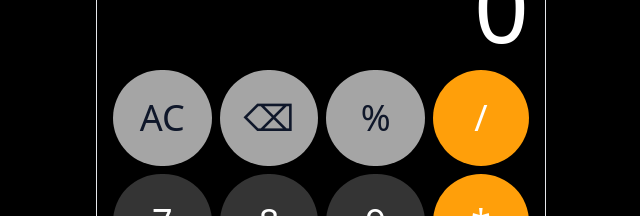
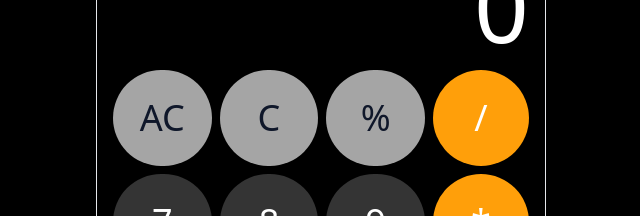
Before and after one commit to MdTehseenKhan/calc, a Next.js app: page / in a window 1280 px wide. Shown: the part 202-418 px from the top of the page, without its empty margins (319-959 px from the left). Built offline with nearby package versions, Linux system fonts and the light colour scheme.

Commit message:
Update index.js

```diff
--- a/pages/index.js
+++ b/pages/index.js
@@ -90,7 +90,7 @@ export default function Home() {
 					<div className="w-full flex">
 						<div className="w-3/4 grid grid-cols-3 gap-2">
 			        <button onClick={clearAll} className="bg-[#a5a5a5] text-slate-900">AC</button>
-							<button onClick={calcBack} className="bg-[#a5a5a5] text-slate-900">⌫</button>
+							<button onClick={calcBack} className="bg-[#a5a5a5] text-slate-900">C</button>
 							<button onClick={calcPercent} className="bg-[#a5a5a5] text-slate-900">%</button>
 
               {nums.map(num => (
```
